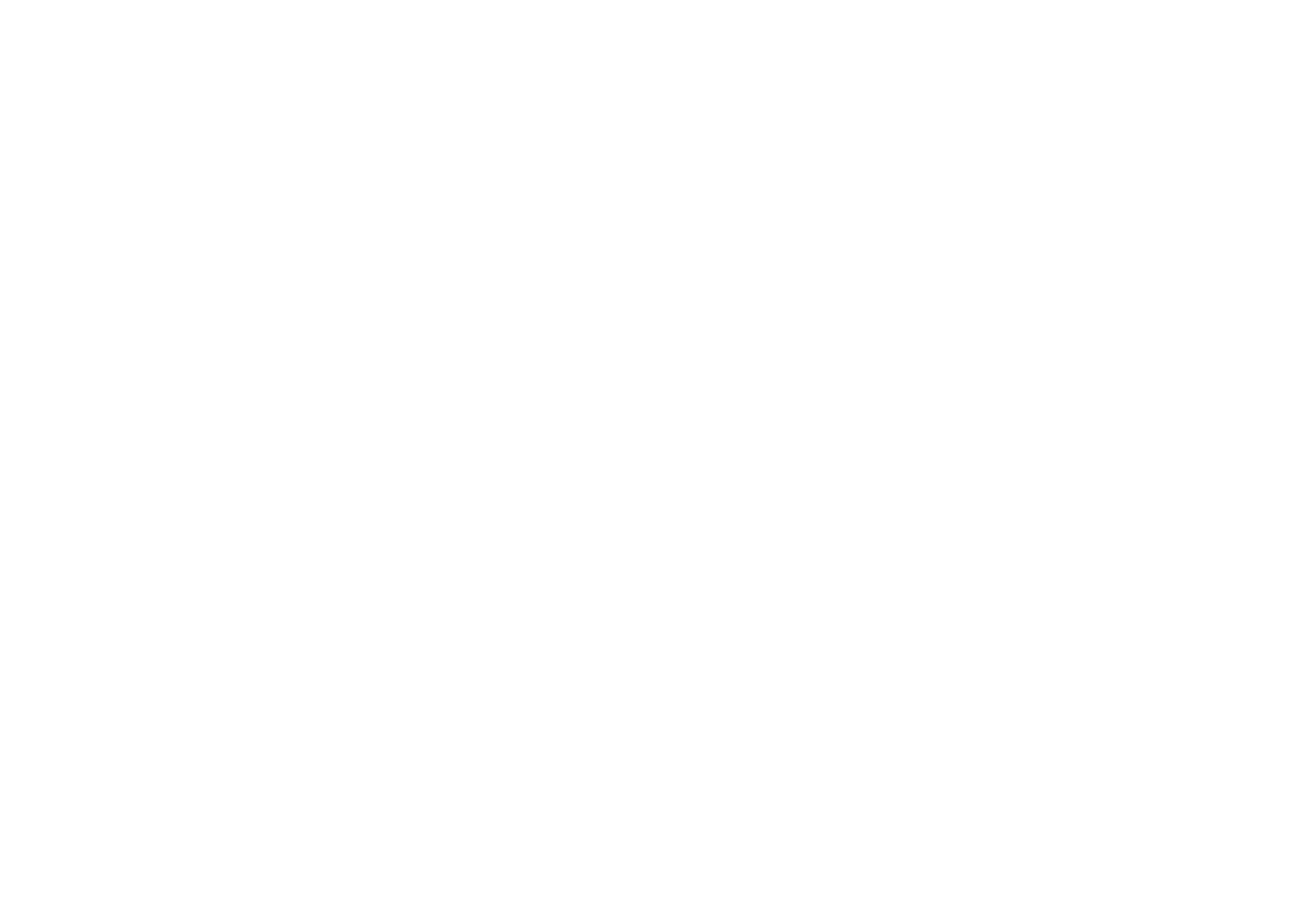
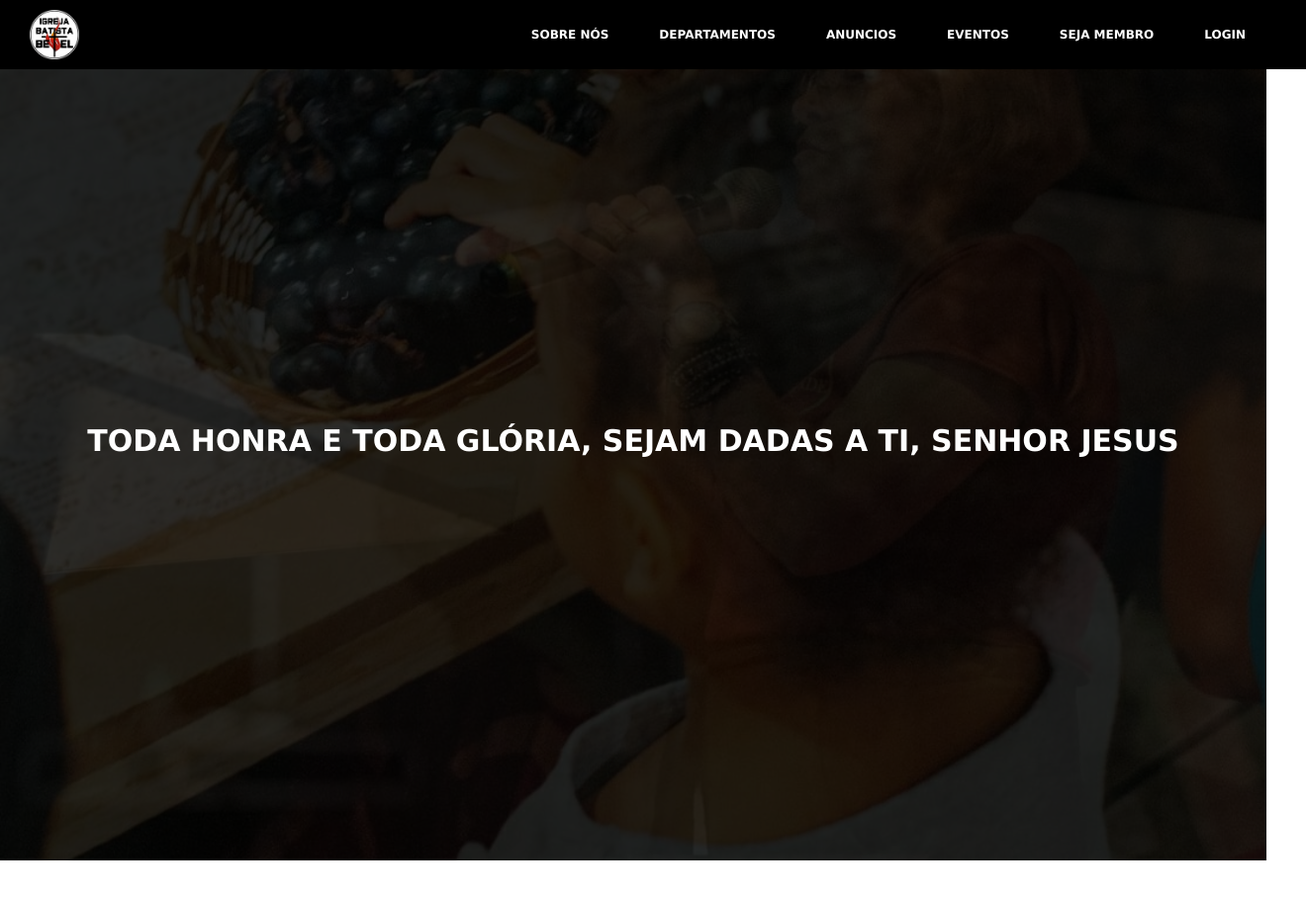
Before and after one commit to jhonscarvalho/IBB_Oficial, a plain HTML site: page index.html in a window 1280 px wide. Shown: the top 908 px of the page at 99% size, 1320 px wide, since content can reach past the window. Before the commit the page ends 800 px from the top, so only its background shows below. Drawn offline with Linux system fonts and the light colour scheme.

Commit message:
Criando navBar

```diff
--- a/index.html
+++ b/index.html
@@ -7,6 +7,27 @@
     <title>IBB Oficial</title>
 </head>
 <body>
+    <header>
+        <img id="logo" src="imagens/logoIBB.png" alt="IBB_OFICIAL" width="50px" height="50px">
+        <nav>
+            <ul>
+                <li><a href="">SOBRE NÓS</a></li>
+                <li><a href="">DEPARTAMENTOS</a></li>
+                <li><a href="">ANUNCIOS</a></li>
+                <li><a href="">EVENTOS</a></li>
+                <li><a href="">SEJA MEMBRO</a></li>
+                <li><a href="">LOGIN</a></li>
+            </ul>
+        </nav>
+    </header>
+    <div id="carrossel">
+        <div class="other">
+            <div class="texto">
+                <p>TODA HONRA E TODA GLÓRIA, SEJAM DADAS A TI, SENHOR JESUS</p>
+            </div>
+        </div>
+    </div>
+
     <script src="script.js"></script>
 </body>
 </html>
--- a/style.css
+++ b/style.css
@@ -1,4 +1,95 @@
-* {
+body {
     margin: 0;
     font-family: Verdana, Geneva, Tahoma, sans-serif;
+    list-style-type: none;
+    height: 1000vh;
 }
+
+a {
+    color: inherit;
+    text-decoration: none;
+    position: relative;
+}
+
+header {
+    display: flex;
+    align-items: center;
+    width: 100%;
+    padding: 10px 10px 10px 30px;
+    background-color: black;
+    color: white;
+}
+
+nav{
+    width: 100%;
+}
+
+a:after {
+    content: "";
+    position: absolute;
+    background-color: white;
+    height: 3px;
+    width: 0;
+    left: 0;
+    bottom: -10px;
+    transition: 0.25s;
+}
+
+a:hover::after{
+    width: 100%;
+}
+
+nav ul {
+    display: flex;
+    justify-content: space-evenly;
+    padding-left: 33%;
+    font-size: 12px;
+    font-weight: 700;
+    list-style-type: none;
+}
+
+#carrossel {
+   position: relative;
+   left: 0;
+   top: 0;
+   width: 100%;
+   height: 100vh;
+   animation: animate 32s ease-in-out infinite;
+   background-size: cover;
+   background-attachment:fixed ;
+   background-position: center;
+}
+
+.other {
+    position: relative;
+    width: 100%;
+    height: 100vh;
+    background: rgba(0, 0, 0, 0.8);
+}
+
+@keyframes animate {
+    0%,100% {
+        background-image: url(imagens/carrossel_1.jpeg);
+    }
+    25% {
+        background-image: url(imagens/carrossel_2.jpeg);
+    }
+    50% {
+        background-image: url(imagens/carrossel_3.jpeg);
+    }
+    75% {
+        background-image: url(imagens/carrossel_4.jpeg);
+    }
+   }
+
+.texto {
+    position: absolute;
+    top: 35%;
+    left: 50%;
+    width: 100%;
+    transform: translate(-50%, 50%);
+    text-align: center;
+    color: white;
+    font-size: 30px;
+    font-weight: 600;
+}
```
Also changed, not shown: imagens/carrossel_1.jpeg (added), imagens/carrossel_2.jpeg (added), imagens/carrossel_3.jpeg (added), imagens/carrossel_4.jpeg (added), imagens/logoIBB.png (added).
